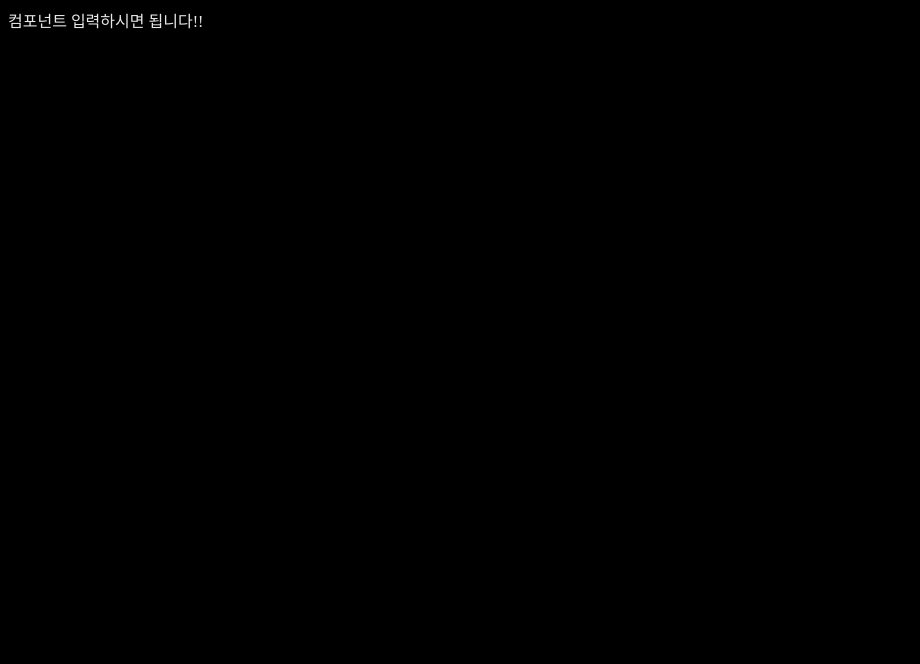
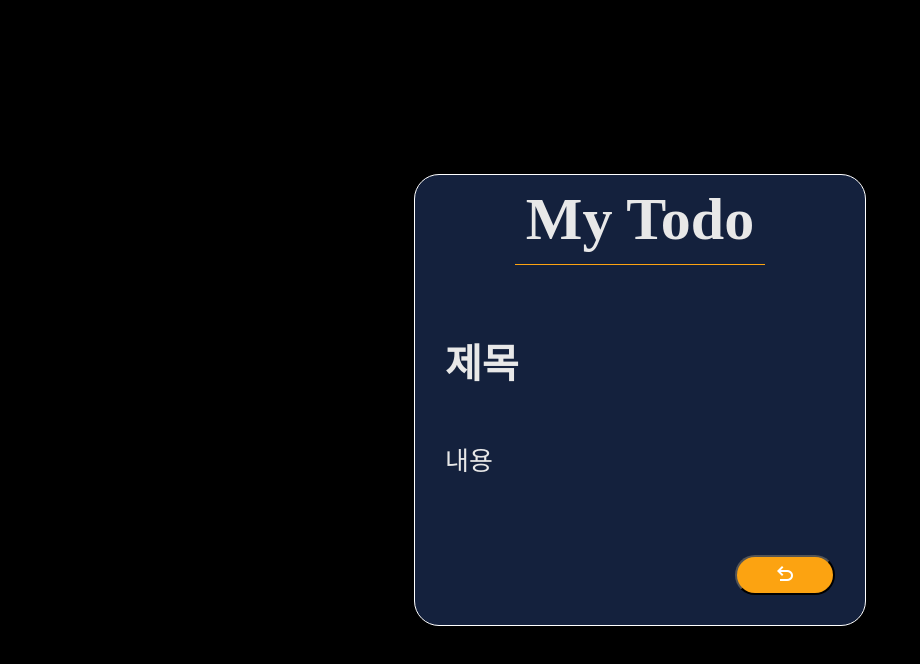
Before and after one commit to Kang-Gyeongwon/todo-pair, a React (Create React App) app: page /1 in a window 1280 px wide. Shown: the top 664 px of the page, without its empty margins (0-920 px from the left). Built offline with nearby package versions, Linux system fonts and the light colour scheme; a web font is replaced by a local one.

Commit message:
html/css

```diff
--- a/package.json
+++ b/package.json
@@ -6,10 +6,11 @@
     "@testing-library/jest-dom": "^5.14.1",
     "@testing-library/react": "^13.0.0",
     "@testing-library/user-event": "^13.2.1",
+    "material-icons": "^1.13.8",
     "react": "^18.2.0",
     "react-dom": "^18.2.0",
     "react-router-dom": "^6.14.0",
-    "react-scripts": "5.0.1",
+    "react-scripts": "^5.0.1",
     "styled-components": "^6.0.1",
     "web-vitals": "^2.1.0"
   },
--- a/public/index.html
+++ b/public/index.html
@@ -24,6 +24,7 @@
       work correctly both with client-side routing and a non-root public URL.
       Learn how to configure a non-root public URL by running `npm run build`.
     -->
+    <link rel="stylesheet" href="https://fonts.googleapis.com/css2?family=Material+Symbols+Outlined:opsz,wght,FILL,GRAD@48,400,0,0" />
     <title>React App</title>
   </head>
   <body>
--- a/src/App.js
+++ b/src/App.js
@@ -1,6 +1,7 @@
 import { BrowserRouter, Routes, Route } from "react-router-dom";
 import React from "react";
 import HomePage from "./pages/home";
+import DetailPage from "./pages/detailPage"
 import { GlobalStyle } from "./Globalstyle";
 
 const App = () => {
@@ -10,7 +11,7 @@ const App = () => {
       <BrowserRouter>
         <Routes>
           <Route path="/" element={<HomePage />} />
-          <Route path="/1" element={<div>컴포넌트 입력하시면 됩니다!!</div>} />
+          <Route path="/1" element={<DetailPage />} />
         </Routes>
       </BrowserRouter>
     </>
--- /dev/null
+++ b/src/components/DetailPage/styled.js
@@ -0,0 +1,50 @@
+import { styled } from "styled-components";
+
+export const ListBox = styled.div`
+  width: 450px;
+  height: 450px;
+  border: 1px solid #fff;
+  border-radius: 25px;
+  background-color: #14213d;
+  position: fixed;
+  top: 50%;
+  left: 50%;
+  transform: translate(-50%, -50%);
+`;
+
+export const Header = styled.div`
+  width: 250px;
+  margin: 0 auto;
+  text-align: center;
+  font-size: 60px;
+  font-weight: 700;
+  border-bottom: 1px solid #fca311;
+  padding: 10px;
+  box-sizing: border-box;
+`;
+
+export const InnerBox = styled.div`
+  margin: 20px 0 0 10px;
+  padding: 20px;
+  box-sizing: border-box;
+  word-break: break-word;
+`;
+
+export const homeMoveBtn = {
+  backgroundColor: "#fca311",
+  borderRadius: "25px",
+  cursor: "pointer",
+  height: "40px",
+  width: "100px",
+  color: "#14213d",
+  position: "absolute",
+  top: "380px",
+  left: "320px",
+  outline: "none",
+  transition: "0.5s",
+  "&:hover": {
+    background: "#14213d",
+    color: "#fca311",
+    transform: "scale(1.5)"
+  }
+};
--- /dev/null
+++ b/src/pages/detailPage.js
@@ -0,0 +1,29 @@
+import React from "react";
+import {
+  ListBox,
+  homeMoveBtn,
+  Header,
+  InnerBox,
+} from "../components/DetailPage/styled";
+import { useNavigate } from "react-router-dom";
+
+const DetailPage = () => {
+  const navigate = useNavigate();
+  return (
+    <ListBox>
+      <Header>My Todo</Header>
+      <InnerBox>
+        <h1 style={{ marginBottom: "50px", fontSize: "40px" }}>제목</h1>
+        <p style={{ fontSize: "26px" }}>내용</p>
+      </InnerBox>
+      <button style={homeMoveBtn} onClick={() => navigate("/")}>
+        <span
+        className="material-symbols-outlined"
+        style={{color: "white"}}
+        >undo</span>
+      </button>
+    </ListBox>
+  );
+};
+
+export default DetailPage;
```
Also changed, not shown: 1 other file (tests, documents, lock files or other folders).
